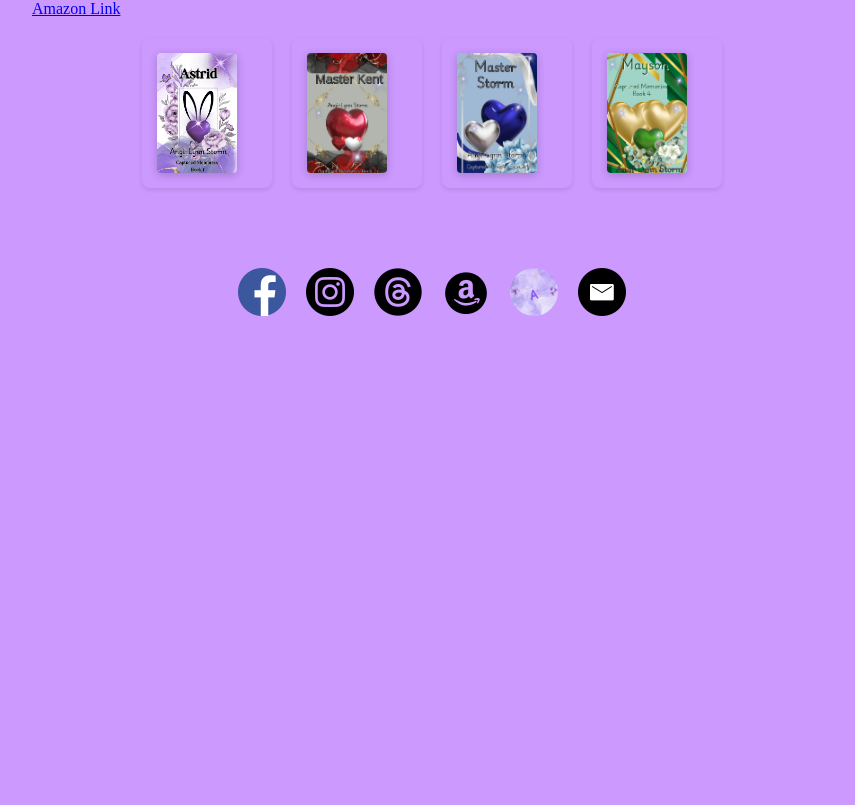
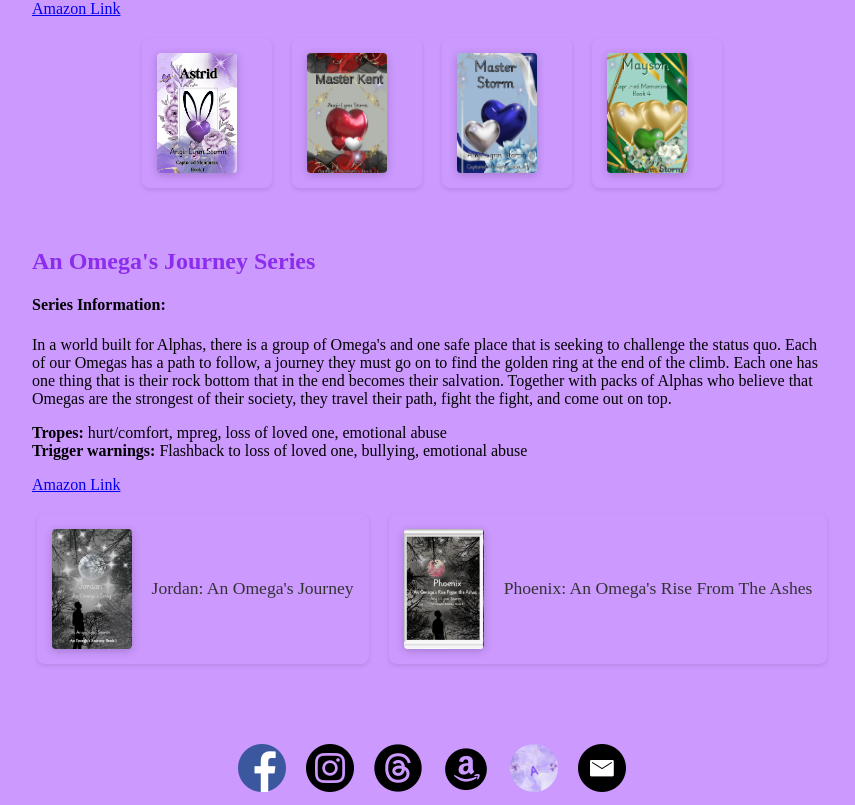
Before and after one commit to MiTOBrien/angi-lynn_storm-author, a Vue app: page /current in a window 1280 px wide. Shown: the part 1386-2191 px from the top of the page, without its empty margins (208-1063 px from the left). Before the commit the page ends 1715 px from the top, so only its background shows below. Built offline with nearby package versions, Linux system fonts and the light colour scheme.

Commit message:
updates to omega releases

```diff
--- a/src/views/CurrentView.vue
+++ b/src/views/CurrentView.vue
@@ -241,6 +241,56 @@ if (typeof window !== 'undefined') {
       </ul>
     </section>
 
+    <section class="series-section">
+      <h3>An Omega's Journey Series</h3>
+      <h4>Series Information:</h4>
+      <p>
+        In a world built for Alphas, there is a group of Omega's and one safe place that is seeking
+        to challenge the status quo. Each of our Omegas has a path to follow, a journey they must go
+        on to find the golden ring at the end of the climb. Each one has one thing that is their
+        rock bottom that in the end becomes their salvation. Together with packs of Alphas who
+        believe that Omegas are the strongest of their society, they travel their path, fight the
+        fight, and come out on top.
+      </p>
+      <p>
+        <strong>Tropes:</strong> hurt/comfort, mpreg, loss of loved one, emotional abuse
+        <br /><strong>Trigger warnings:</strong> Flashback to loss of loved one, bullying, emotional
+        abuse
+      </p>
+      <p>
+        <a
+          href="https://www.amazon.com/dp/B0GQJFH96G?binding=kindle_edition&ref_=ast_author_bsi"
+          target="_blank"
+          alt="Find on Amazon"
+          >Amazon Link</a
+        >
+      </p>
+      <ul class="book-list">
+        <li class="book-item">
+          <img
+            src="/Jordan.jpg"
+            alt="Jordan Book Cover"
+            class="book-thumbnail"
+            @mouseenter="!isMobile && showModal('jordan', $event)"
+            @click="isMobile && toggleMobileModal('jordan', $event)"
+          />
+          <span class="book-info">Jordan: An Omega's Journey</span>
+          <span v-if="isMobile" class="tap-hint">Tap cover for details</span>
+        </li>
+        <li class="book-item">
+          <img
+            src="/Phoenix.jpg"
+            alt="Phoenix Book Cover"
+            class="book-thumbnail"
+            @mouseenter="!isMobile && showModal('phoenix', $event)"
+            @click="isMobile && toggleMobileModal('phoenix', $event)"
+          />
+          <span class="book-info">Phoenix: An Omega's Rise From The Ashes</span>
+          <span v-if="isMobile" class="tap-hint">Tap cover for details</span>
+        </li>
+      </ul>
+    </section>
+
     <!-- Modal -->
     <Transition name="modal">
       <div v-if="hoveredBook" class="book-modal">
--- a/src/views/HomeView.vue
+++ b/src/views/HomeView.vue
@@ -12,6 +12,8 @@ const currentSlide = ref(0)
 let intervalId = null
 
 const bookCovers = [
+  'Phoenix.jpg',
+  'Jordan.jpg',
   'AstridCover.jpg',
   'Kent.jpg',
   'Storm.jpg',
@@ -30,6 +32,8 @@ const bookTitleMap = {
   cm2: 'Master Kent: Captured Memories Book 2',
   cm3: 'Master Storm: Captured Memories Book 3',
   cm4: 'Mayson: Captured Memories Book 4',
+  oj1: 'Jodran: An Omegas Journey',
+  oj2: 'Phoenix: An Omegas Rise From The Ashes',
 }
 
 // Review filtering state
--- a/src/views/UpcomingView.vue
+++ b/src/views/UpcomingView.vue
@@ -96,28 +96,6 @@ if (typeof window !== 'undefined') {
       <ul class="book-list">
         <li class="book-item">
           <img
-            src="/Jordan.jpg"
-            alt="Jordan Book Cover"
-            class="book-thumbnail"
-            @mouseenter="!isMobile && showModal('jordan', $event)"
-            @click="isMobile && toggleMobileModal('jordan', $event)"
-          />
-          <span class="book-info">Jordan - releasing 2nd quarter 2026</span>
-          <span v-if="isMobile" class="tap-hint">Tap cover for details</span>
-        </li>
-        <li class="book-item">
-          <img
-            src="/Phoenix.jpg"
-            alt="Phoenix Book Cover"
-            class="book-thumbnail"
-            @mouseenter="!isMobile && showModal('phoenix', $event)"
-            @click="isMobile && toggleMobileModal('phoenix', $event)"
-          />
-          <span class="book-info">Phoenix - releasing 2nd quarter 2026</span>
-          <span v-if="isMobile" class="tap-hint">Tap cover for details</span>
-        </li>
-        <li class="book-item">
-          <img
             src="/Cole.jpg"
             alt="Cole Book Cover"
             class="book-thumbnail"
```
